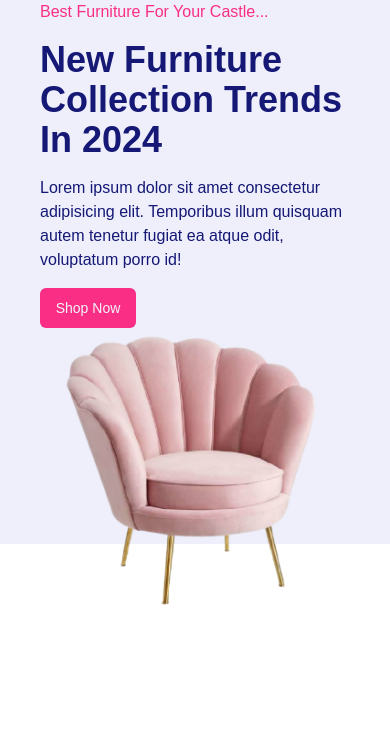
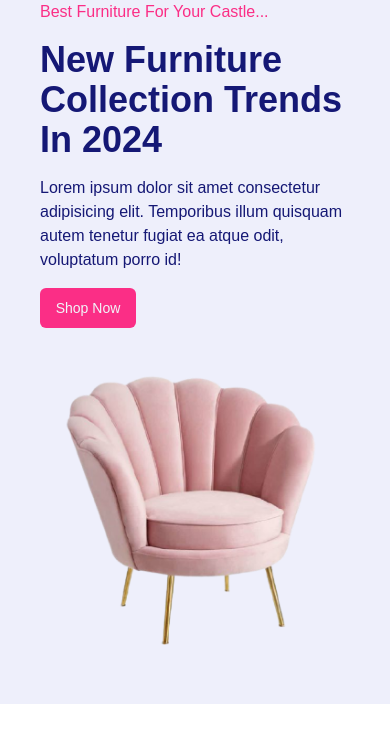
Before and after one commit to Hyperchain-Technolgy/furniture, a React (Vite) app: page / in a window 390 px wide. Shown: the top 742 px of the page. Built offline with nearby package versions, Linux system fonts and the light colour scheme; a web font is replaced by a local one.

Commit message:
made change in hero layout

```diff
--- a/src/Components/Hero.jsx
+++ b/src/Components/Hero.jsx
@@ -3,7 +3,7 @@ import furniture from "../assets/oneseater.png";
 const Hero = () => {
   return (
     <section className="bg-background">
-      <div className="h-[34rem] flex items-center container mx-auto px-10 flex-col md:flex-row">
+      <div className="h-[44rem] sm:h-[34rem] flex items-center container mx-auto px-10 flex-col md:flex-row">
         <section className="flex flex-col gap-4 md:items-start">
           <p className="text-pink capitalize">Best furniture for your castle...</p>
           <h1 className="text-4xl font-bold text w-auto lg:w-2/4 capitalize">New furniture collection trends in 2024 </h1>
@@ -12,7 +12,7 @@ const Hero = () => {
             Shop Now
           </button>
         </section>
-        <img src={furniture} alt="furniture" className="size-72 lg:size-96" />
+        <img src={furniture} alt="furniture" className="size-72 lg:size-96 sm:mt-0 mt-10" />
       </div>
     </section>
   )
```
